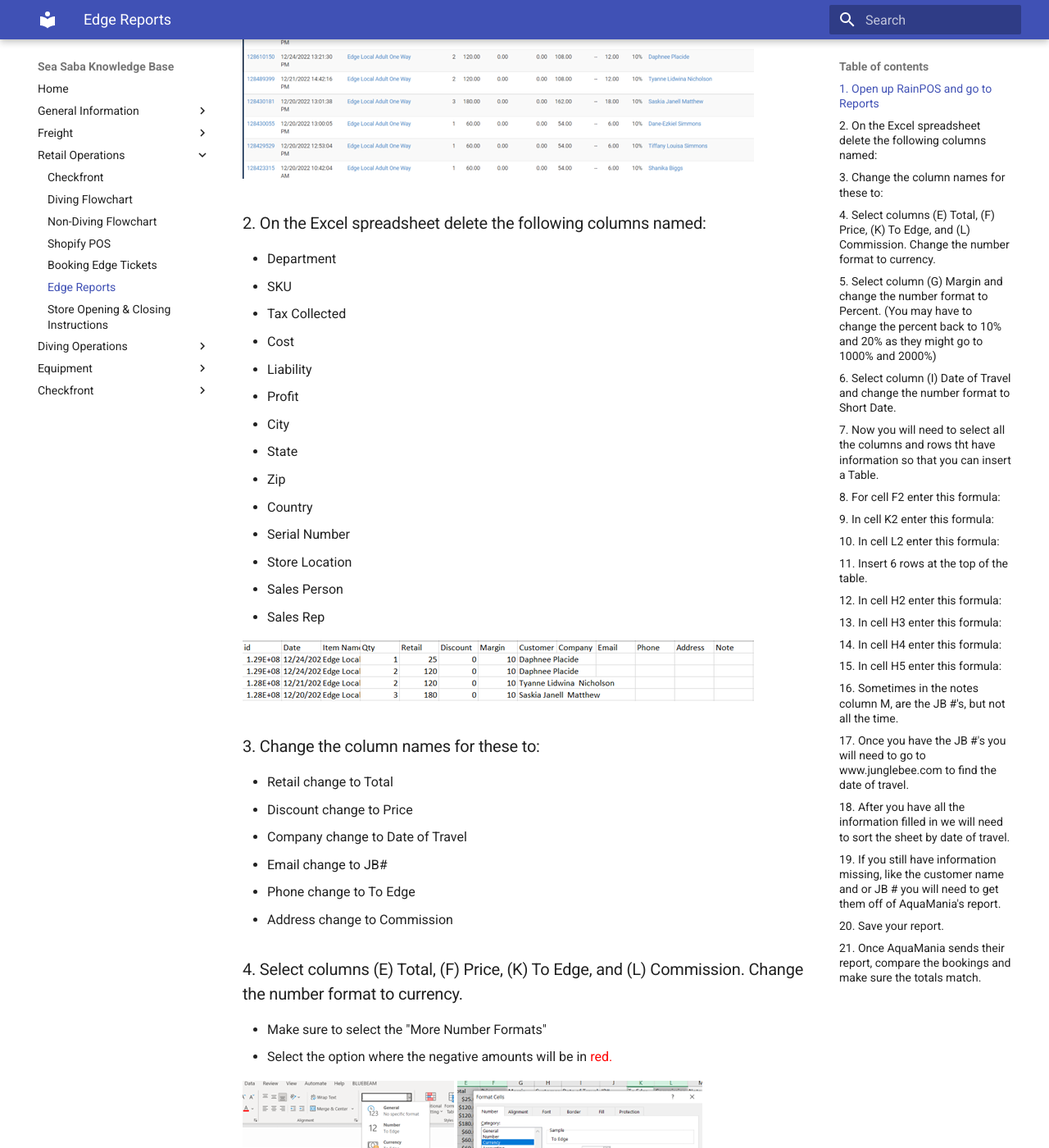
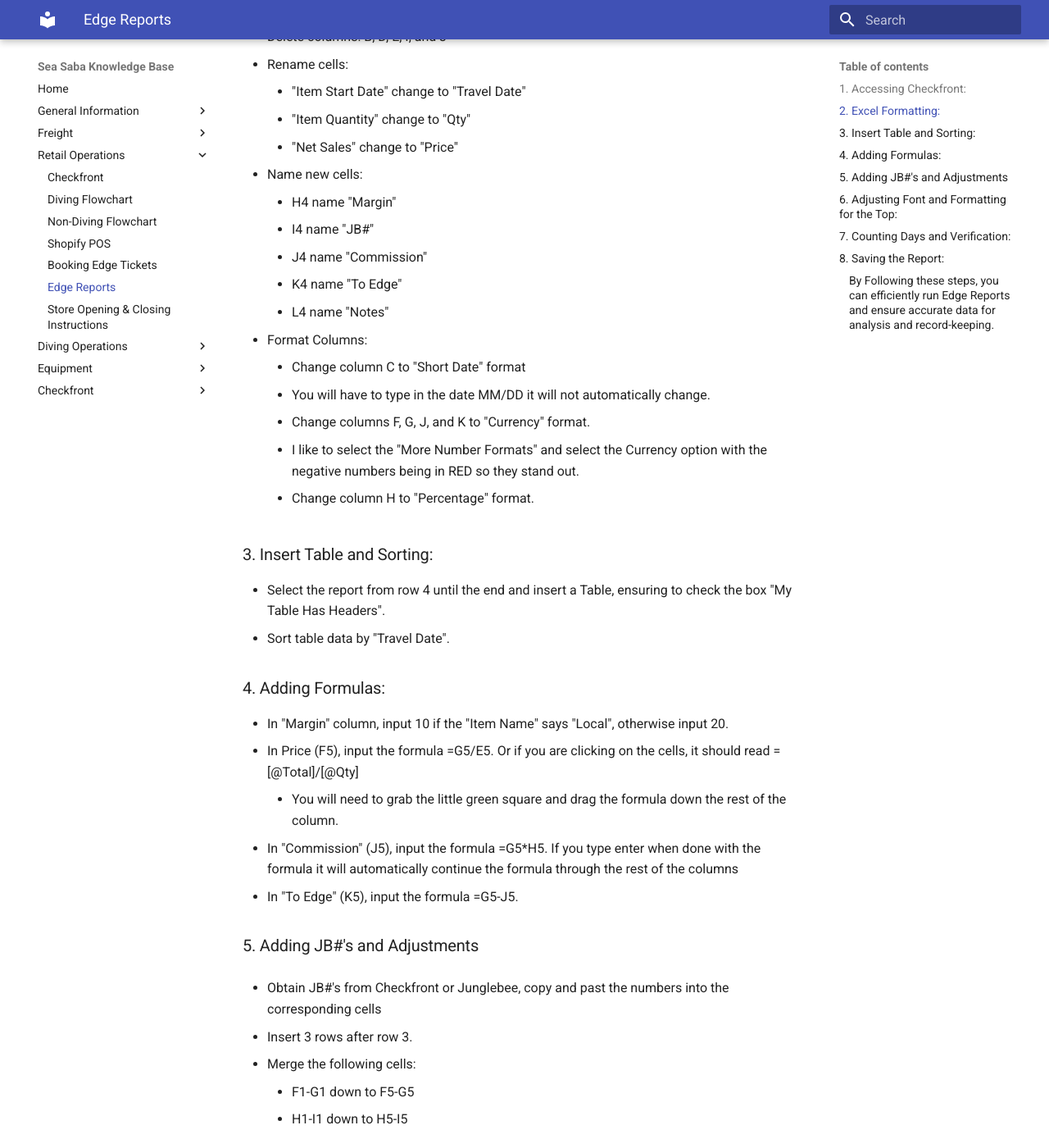
Before and after one commit to spizeck/Sea-Saba-Knowledge-Base, an MkDocs documentation site: the page built from docs/RetailOperations/EdgeReports.md, in a window 1280 px wide and 1400 px high, scrolled down 633 px. Shown: the whole window at 82% size. Built offline with MkDocs 1.6.1 and Material for MkDocs 9.7.7, drawn with Linux system fonts in a browser that asks for light colours; some of the changed text lies outside the part shown.

Commit message:
On branch main Your branch is up to date with 'origin/main'.
Changes to be committed:
	modified:   docs/RetailOperations/EdgeReports.md

```diff
--- a/docs/RetailOperations/EdgeReports.md
+++ b/docs/RetailOperations/EdgeReports.md
@@ -1,136 +1,96 @@
-# Edge Weekly/Monthly Reports
-### 1. Open up RainPOS and go to Reports
-  - Select Transaction Detail
-  - Select the date range that you would like to run the report for.
-  - Change "All Departments" to "Unassigned Services".
-  - Click Export and Open the Excel spreadsheet.
+# Running Edge Weekly/Monthly Reports
+### 1. Accessing Checkfront:
+  - Open Checkfront https://seasaba.checkfront.com/
+  - Navigate to the Reports tab.
+  - Select "Booking Sales".
+  - Ensure that the "Booking Item" tab is selected.
+  - Change the "Date Source" to "Start".
+  - Change the "Date" to "Custom".
+  - Select the desired date range.
+  - Ensure the "Item ID" has the 4 "Edge 1-ways" selected.
+  - Click on the Export icon.
 
-**<span style="color: red;"> Do not close this page you will need it later in the steps!**
 
-![Transaction Detail](../Images/Reports/TransactionDetail.png)
 
-### 2. On the Excel spreadsheet delete the following columns named:
-  - Department
-  - SKU
-  - Tax Collected
-  - Cost
-  - Liability
-  - Profit
-  - City
-  - State
-  - Zip
-  - Country
-  - Serial Number
-  - Store Location
-  - Sales Person
-  - Sales Rep
+### 2. Excel Formatting:
+  - Open the Excel sheet (if not opened automatically).
+  - Click on "Enable Editing" at the top.
+  - Delete columns: B, D, E, I, and J
+  - Rename cells:
+    - "Item Start Date" change to "Travel Date"
+    - "Item Quantity" change to "Qty"
+    - "Net Sales" change to "Price"
+  - Name new cells:
+    - H4 name "Margin"
+    - I4 name "JB#"
+    - J4 name "Commission"
+    - K4 name "To Edge"
+    - L4 name "Notes"
+  - Format Columns:
+    - Change column C to "Short Date" format
+      - You will have to type in the date MM/DD it will not automatically change.
+    - Change columns F, G, J, and K to "Currency" format.
+      - I like to select the "More Number Formats" and select the Currency option with the negative numbers being in RED so they stand out.
+    - Change column H to "Percentage" format.
 
-![Spreadsheet](../Images/Reports/Spreadsheet.png)
 
-### 3. Change the column names for these to:
-  - Retail change to Total
-  - Discount change to Price
-  - Company change to Date of Travel
-  - Email change to JB#
-  - Phone change to To Edge
-  - Address change to Commission
 
-### 4. Select columns (E) Total, (F) Price, (K) To Edge, and (L) Commission. Change the number format to currency.
-  - Make sure to select the "More Number Formats"
-  - Select the option where the negative amounts will be in <span style="color: red;"> red.
+### 3. Insert Table and Sorting:
+  - Select the report from row 4 until the end and insert a Table, ensuring to check the box "My Table Has Headers".
+  - Sort table data by "Travel Date".
 
-![Number format](../Images/Reports/NumberFormat.png)
-![Currency](../Images/Reports/Currency.png)
 
-### 5. Select column (G) Margin and change the number format to Percent. (You may have to change the percent back to 10% and 20% as they might go to 1000% and 2000%)
 
-![Percent](../Images/Reports/Percent.png)
+### 4. Adding Formulas:
+  - In "Margin" column, input 10 if the "Item Name" says "Local", otherwise input 20.
+  - In Price (F5), input the formula =G5/E5. Or if you are clicking on the cells, it should read =[@Total]/[@Qty]
+    - You will need to grab the little green square and drag the formula down the rest of the column.
+  - In "Commission" (J5), input the formula =G5*H5. If you type enter when done with the formula it will automatically continue the formula through the rest of the columns
+  - In "To Edge" (K5), input the formula =G5-J5.
 
-### 6. Select column (I) Date of Travel and change the number format to Short Date.
 
-![Short Date](../Images/Reports/ShortDate.png)
 
-### 7. Now you will need to select all the columns and rows tht have information so that you can insert a Table.
-  - Columns selected should be A - M.
-  - Rows select all the way down to the last line of information.
-  - Once selected, click on the Insert tab.
-  - Click on the table icon.
-  - Make sure that the little box is checked tht states "My Table Has Headers".
-  - Click Ok.
+### 5. Adding JB#'s and Adjustments
+  - Obtain JB#'s from Checkfront or Junglebee, copy and past the numbers into the corresponding cells
 
-![Insert Table](../Images/Reports/InsertTable.png)
-![Table Header](../Images/Reports/TableHeader.png)
 
-### 8. For cell F2 enter this formula:
-  - =[@TOTAL]/[@QTY] you can try copying and pasting this or....
-  - Type (=), then click on the cell E2, type (/), and click on the cell D2.
-  - Once you get the formula entered, the cell (F2) should be surrounded by a green, and there will be a tiny green square in the bottom right corner of the cell. Click on the little square and drag down to the end of the table.
-  - This continues the formula for the rest of the cells in that column.
 
-![Drag Formula](../Images/Reports/DragFormulas.png)
+  - Insert 3 rows after row 3.
+  - Merge the following cells:
+    - F1-G1 down to F5-G5
+    - H1-I1 down to H5-I5
 
-### 9. In cell K2 enter this formula:
-  - =[@TOTAL]-[@COMMISSION] you can try copying and pasting this or....
-  - Type (=), then click on the cell E2, type (-), and click on the cell L2
-  - Once you get the formula entered, the cell (K2) should be surrounded by a green, and there will be a tiny green square in the bottom right corner of the cell. Click on the little square and drag down to the end of the table.
-  - This continues the formula for the rest of the cells in that column.
 
-### 10. In cell L2 enter this formula:
-  - =[@TOTAL]*[@MARGIN] you can try copying and pasting this or....
-  - Type (=), then click on the cell E2, type (*), and click on the cell G2
-  - Once you get the formula entered, the cell (L2) should be surrounded by a green, and there will be a tiny green square in the bottom right corner of the cell. Click on the little square and drag down to the end of the table.
-  - This continues the formula for the rest of the cells in that column.
 
-### 11. Insert 6 rows at the top of the table.
-  - Select cells F1 and G1 click "Merge"
-  - Repeat down to F5 and G5
-  - Select cells F1/G1 to H1 down to F5/G5 and H5
-      - Make these cells **BOLD**
-      - Make the font size 14
-  - In cell F1/G1 type: Days Running
-  - In cell F2/G2 type: Agent Fees
-  - In cell F3/G3 type: Commission
-  - In cell F4/G4 type: To Edge
-  - In cell F5/G5 type: Total Sales
+### 6. Adjusting Font and Formatting for the Top:
+  - Select the entire sheet
+  - Change the font to Arial or Calibri and size 12.
+  - Bold the header cells (F1-I1 down to F5-I5).
+  - Set formatting for specific cells at the top:
+    - F1 type "Days Running"
+    - F2 type "Agent Fees"
+    - F3 type "Commission
+    - F4 type "To Edge"
+    - F5 type "Total Sales"
+    - H1 change number format to "General"
+    - H2-5 change number format to "Currency"
+    - H2 type formula =H1*40
+    - H3 type formula =sum(J:J)
+    - H4 type formula =sum(K:K)
+    - H5 type formula =H3+H4
 
-![Header](../Images/Reports/Header.png)
 
-### 12. In cell H2 enter this formula:
-  - =H1*40
 
-### 13. In cell H3 enter this formula:
-  - =sum(L:L)
+### 7. Counting Days and Verification:
+  - Count the days the Edge Ferry ran to Saba and enter the number in H1.
+  - Verify received payment for all purchased tickets.
+  - Cross check report with Aqua Mania's report they send over.
 
-### 14. In cell H4 enter this formula:
-  - =sum(K:K)
 
-### 15. In cell H5 enter this formula:
-  - =H3+H4
 
-### 16. Sometimes in the notes column M, are the JB #'s, but not all the time.
-  - If not you will need to go back to RainPOS (hopefully you still have the report open, otherwise you will need to repeat step 1)
-  - For the ones missing the JB #'s you will need to click on their transactions to see if there are any in the notes.
-  - If nothing in RainPOS, you will need to find them in Junglebee.
+### 8. Saving the Report:
+  - Save the Excel sheet in One Drive>08 Edge Ferry>YYYY Bookings>MM Mon YYYY, Naming the file with dates of travel.
 
-### 17. Once you have the JB #'s you will need to go to www.junglebee.com to find the date of travel.
-  - Also if the customer names are missing from the spreadsheet you will need to grab them from here, and add them to the sheet.
 
-### 18. After you have all the information filled in we will need to sort the sheet by date of travel.
-  - On your table, "Date of Travel" there will be a grey box with a down arrow, click for the drop down.
-  - Select "Sort Oldest to Newest".
 
-![Sort Oldest to Newest](../Images/Report/../Reports/SortOldest2Newest.png)
-
-### 19. If you still have information missing, like the customer name and or JB # you will need to get them off of AquaMania's report.
-
-### 20. Save your report.
-  - Click "Save As"
-  - Select "Browse"
-  - Select the following file:
-      - OneDrive - Sea Saba N.V. > 08 Edge Ferry > 20XX Booking (Current Year) > XX MONTH 20XX (Current Month you are running report for).
-        - If the folder for the month you are working on is not there already you will need to add a New Folder and name it.
-  - Change the document from Comma Delimited .csv to Excel Workbook .xlsx
-  - Change the name of the spreadsheet to XX Month (example: 08 Aug)
-
-### 21. Once AquaMania sends their report, compare the bookings and make sure the totals match.
-  - If they don't match see if there might have been a booking that we missed, or it was purchased outside the date range you ran the report for.
+#### By Following these steps, you can efficiently run Edge Reports and ensure accurate data for analysis and record-keeping.
```
